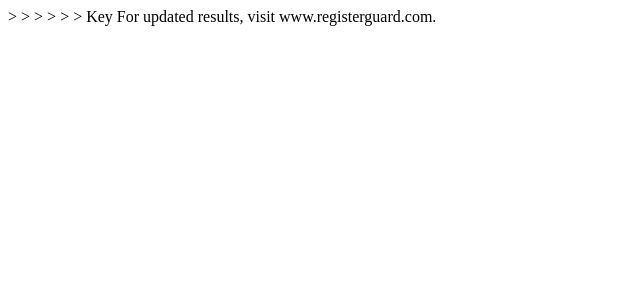
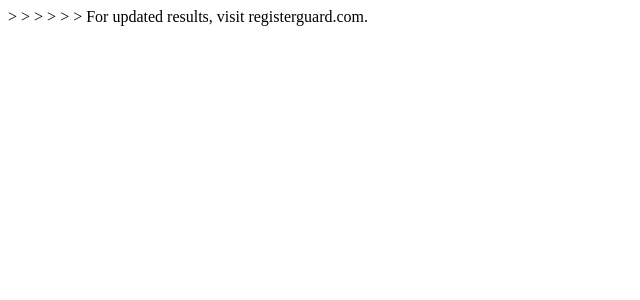
Before and after one commit to registerguard/ballot, a Django app: template templates/ballot/20150519-print.html in a window 1280 px wide. Shown: the top 300 px of the page, without its empty margins (0-640 px from the left). Run offline with Django 3.2, Linux system fonts and the light colour scheme; the template is opened without the code that fills it, so the values that code supplies are empty.

Commit message:
Print template tweaks.

```diff
--- a/templates/ballot/20150519-print.html
+++ b/templates/ballot/20150519-print.html
@@ -11,7 +11,7 @@
 {% endif %}{% endifchanged %}{% if contest.explainer_text %}<ParaStyle:QuickFacts\:News\_Elect\_text>({{ contest.explainer_text }})
 {% endif %}{% for race in contest.cand_yes_no_set.all %}{% if race.candidate_or_decision %}<ParaStyle:QuickFacts\:News\_Elect\_text>{{ race.name }}{% if race.incumbent %}*{% endif %}	{{ race.votes_local|intcomma }}
 {% if contest.statewide %}<ParaStyle:QuickFacts\:News\_Elect\_text>	({{ race.votes_other|intcomma }})
-{% endif %}{% endif %}{% endfor %}{% endfor %}{% endautoescape %}<ParaStyle:QuickFacts\:News\_Elect\_text><cTypeface:Bold>Key
-{% comment %}<cTypeface:><ParaStyle:QuickFacts\:News\_Elect\_text>* Incumbent
+{% endif %}{% endif %}{% endfor %}{% endfor %}{% endautoescape %}{% comment %}<ParaStyle:QuickFacts\:News\_Elect\_text><cTypeface:Bold>Key
+<cTypeface:><ParaStyle:QuickFacts\:News\_Elect\_text>* Incumbent
 <ParaStyle:QuickFacts\:News\_Elect\_text>Totals in parentheses are Linn County votes.
-{% endcomment %}<ParaStyle:QuickFacts\:News\_Elect\_text>For updated results, visit www.registerguard.com.
+{% endcomment %}<ParaStyle:QuickFacts\:News\_Elect\_text>For updated results, visit registerguard.com.
```
